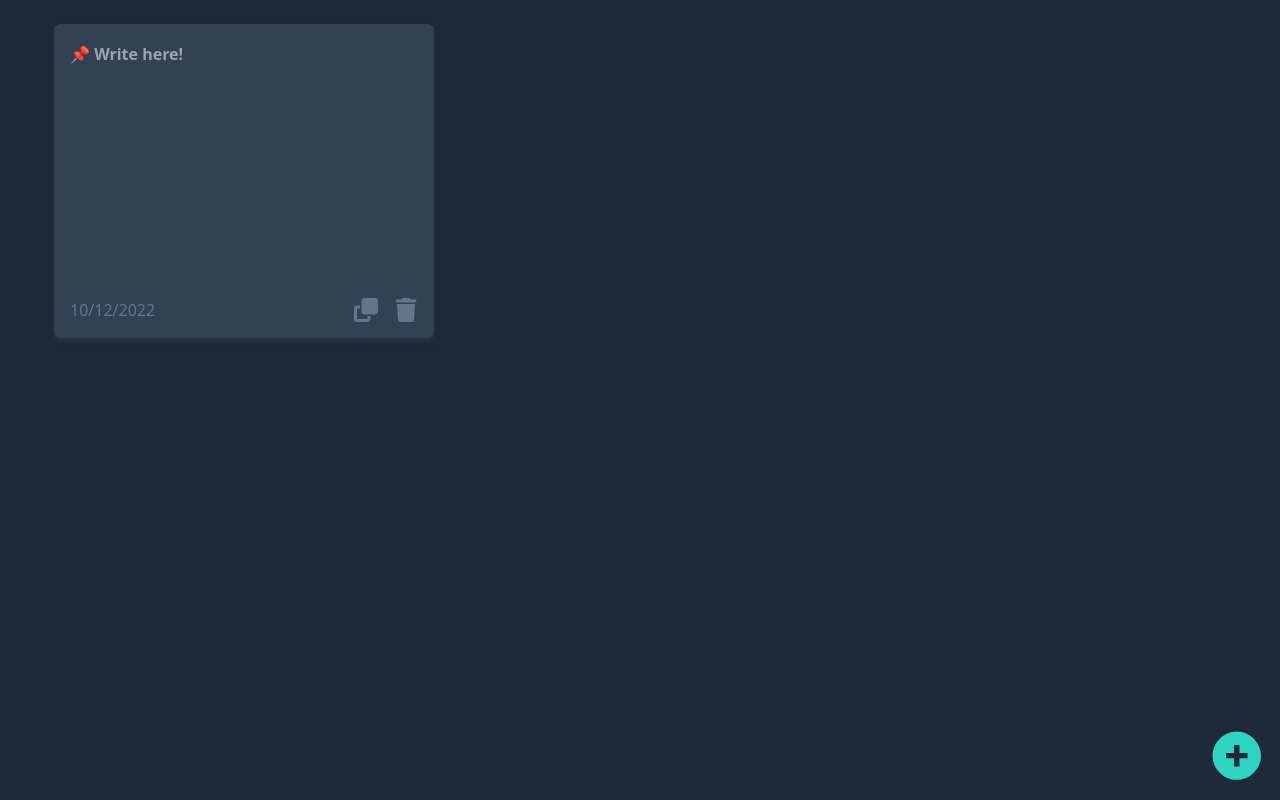
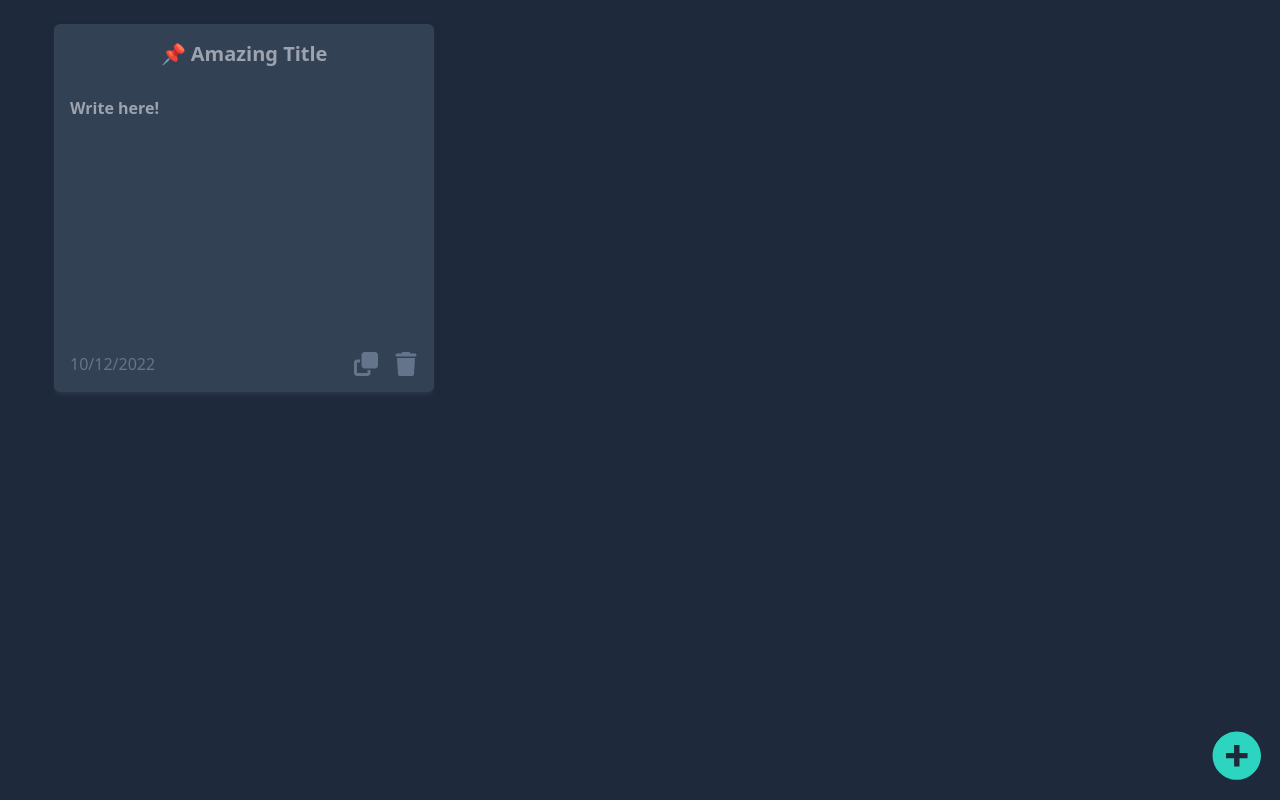
Before and after one commit to anthonysanlucas/pinned-notes, a website built with Vite: page index.html in a window 1280 px wide. Both pictures are taken after a click on the button 1236 px from the left and 755 px from the top of the page. Built offline with nearby package versions, Linux system fonts and the light colour scheme.

Commit message:
feat: add title to pinned note

```diff
--- a/src/components/pinnedNote.js
+++ b/src/components/pinnedNote.js
@@ -2,7 +2,7 @@ import { createCustomElement } from '../utils/utils';
 import { updateNote } from '../main';
 import { printAlert } from './removalAlert';
 
-export function createNote(id, date, content) {
+export function createNote(id, date, title, content) {
   const actions = `
   <span class="font-medium text-slate-500">${date}</span>
   <div class="flex w-full justify-end gap-x-4">
@@ -35,12 +35,22 @@ export function createNote(id, date, content) {
     [actions]
   );
 
-  const texArea = createCustomElement(
+  const textAreaContent = createCustomElement(
     'textarea',
     {
-      class: 'pinned-note__textarea',
+      class: 'pinned-note__content textarea',
       spellcheck: false,
-      placeholder: '📌 Write here!',
+      placeholder: 'Write here!',
+    },
+    []
+  );
+
+  const textAreaTitle = createCustomElement(
+    'textarea',
+    {
+      class: 'pinned-note__title textarea',
+      spellcheck: false,
+      placeholder: '📌 Amazing Title',
     },
     []
   );
@@ -50,14 +60,17 @@ export function createNote(id, date, content) {
     {
       class: 'pinned-note',
     },
-    [texArea, actionsContainer]
+    [textAreaTitle, textAreaContent, actionsContainer]
   );
 
-  texArea.value = content;
-  texArea.addEventListener('change', () => updateNote(id, texArea.value));
+  textAreaTitle.value = title;
+  textAreaTitle.addEventListener('change', () => updateNote(id, true, textAreaTitle.value));
+
+  textAreaContent.value = content;
+  textAreaContent.addEventListener('change', () => updateNote(id, false, textAreaContent.value));
 
   actionsContainer.querySelector('#copy-content').addEventListener('click', () => {
-    let textContent = texArea.value;
+    let textContent = textAreaContent.value;
     navigator.clipboard
       .writeText(textContent)
       .then()
--- a/src/main.css
+++ b/src/main.css
@@ -7,12 +7,20 @@
     @apply rounded-md bg-slate-700 p-4 shadow-md shadow-slate-700/50 transition-colors duration-200 hover:bg-slate-600;
   }
 
-  .pinned-note__textarea {
-    @apply scrollbar min-h-[15rem] w-full resize-none bg-transparent pr-2 font-semibold leading-7 text-white text-opacity-90 focus:outline-none;
+  .pinned-note__title {
+    @apply h-12 text-center text-xl font-semibold;
+  }
+
+  .pinned-note__content {
+    @apply min-h-[15rem] pr-2 font-semibold leading-7;
   }
 
   .pinned-note__actions {
     @apply mt-3 flex items-center justify-between;
+  }
+
+  .textarea {
+    @apply scrollbar w-full resize-none bg-transparent text-white text-opacity-90 focus:outline-none;
   }
 
   .modal-container {
--- a/src/main.js
+++ b/src/main.js
@@ -4,7 +4,7 @@ const notesContainer = document.getElementById('app');
 const addButton = document.getElementById('add-note');
 
 getNotes().forEach(note => {
-  const noteElement = createNote(note.id, note.date, note.content);
+  const noteElement = createNote(note.id, note.date, note.title, note.content);
   notesContainer.insertBefore(noteElement, addButton);
 });
 
@@ -23,21 +23,23 @@ function addNote() {
   const noteObject = {
     id: Math.floor(Math.random() * 100000),
     date: new Date().toLocaleDateString(),
+    title: '',
     content: '',
   };
 
-  const noteElement = createNote(noteObject.id, noteObject.date, noteObject.content);
+  const noteElement = createNote(noteObject.id, noteObject.date, noteObject.title, noteObject.content);
   notesContainer.insertBefore(noteElement, addButton);
 
   notes.push(noteObject);
   setNotes(notes);
 }
 
-export function updateNote(id, newContent) {
+export function updateNote(id, isTitle, newContent) {
   const notes = getNotes();
   const targetNote = notes.filter(note => note.id == id)[0];
 
-  targetNote.content = newContent;
+  isTitle ? (targetNote.title = newContent) : (targetNote.content = newContent);
+
   setNotes(notes);
 }
 
```
